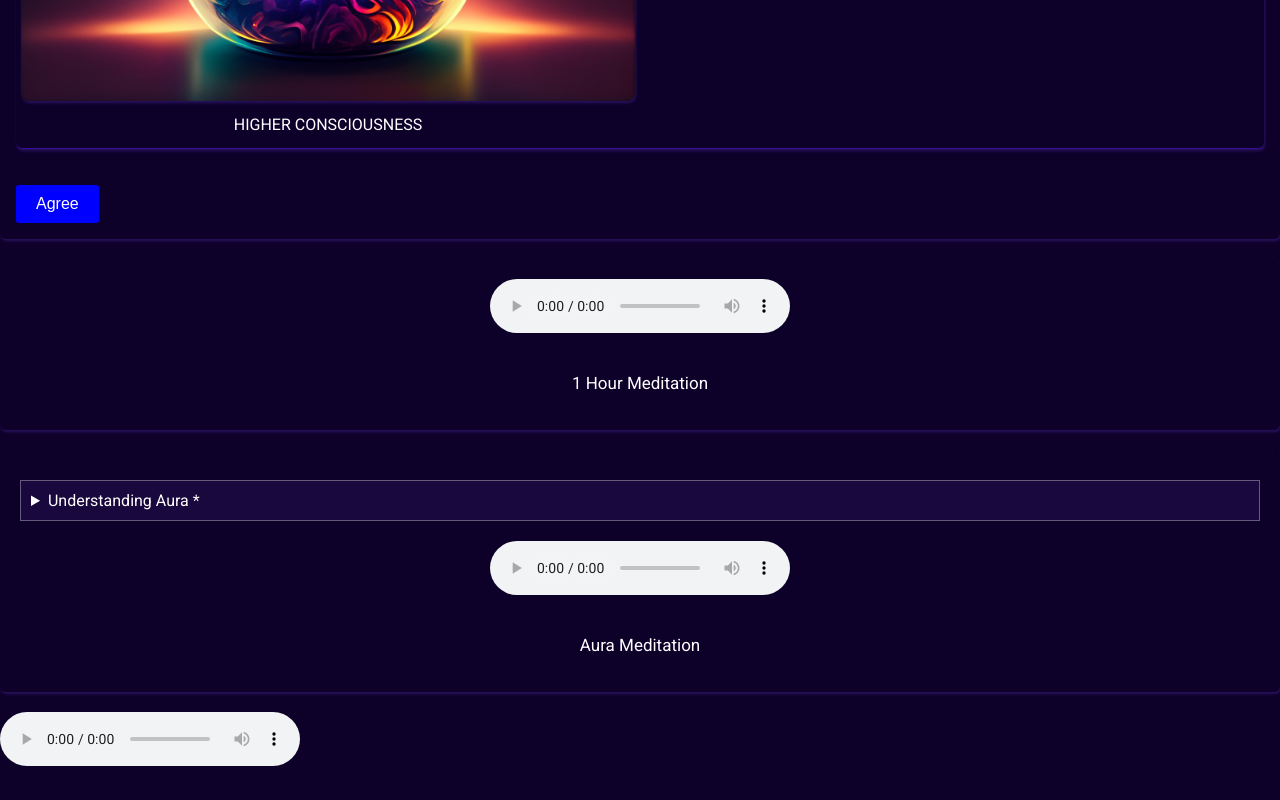
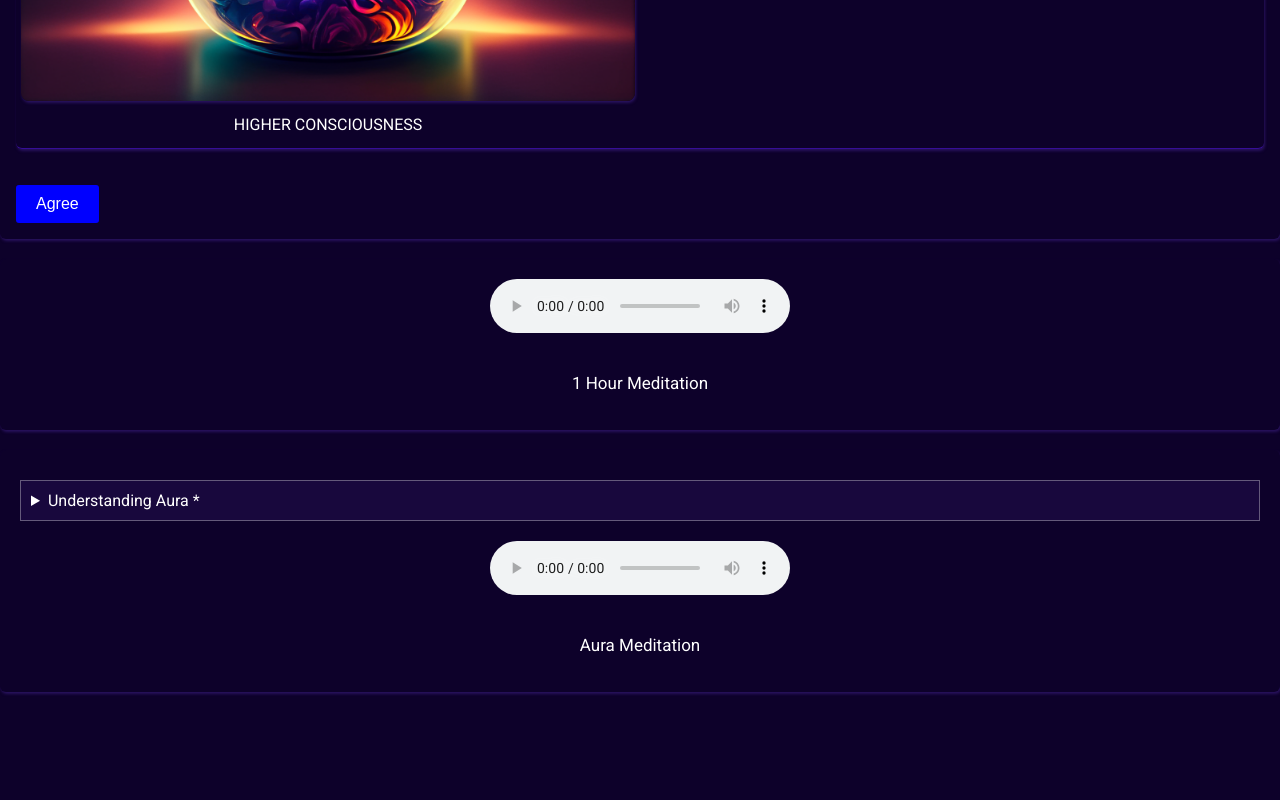
Before and after one commit to missionode/ChakraMeditation, a plain HTML site: page index.html in a window 1280 px wide. Shown: the part 10227-11027 px from the top of the page. After the commit the page ends 10969 px from the top, so only its background shows below. Drawn offline with Linux system fonts and the light colour scheme.

Commit message:
hide  audio

```diff
--- a/index.html
+++ b/index.html
@@ -333,7 +333,7 @@
 
 	</div>
 
-	<audio controls id="beep-sound" >
+	<audio controls id="beep-sound" hidden>
 		<source src="audio/temple-bells-277268.mp3" loop="true" >
 		Your browser does not support the audio element.
 	</audio>
```
